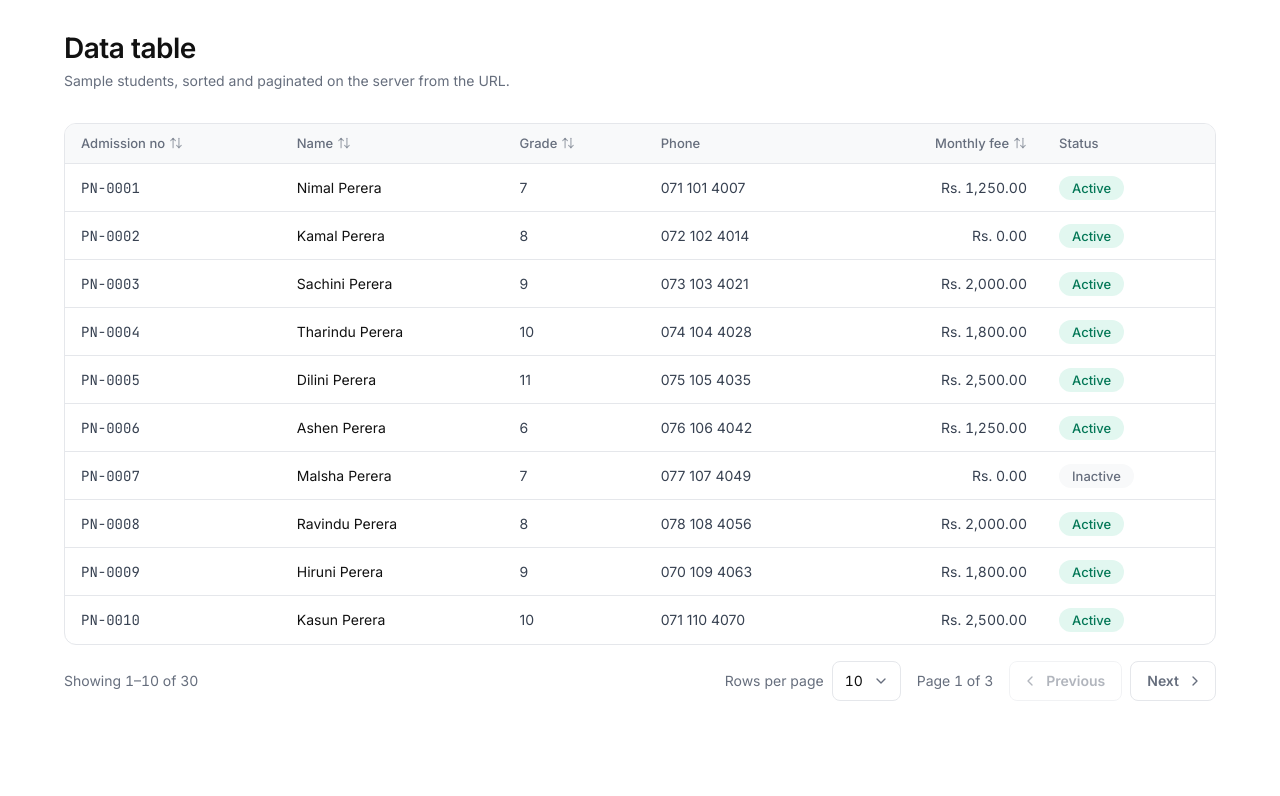
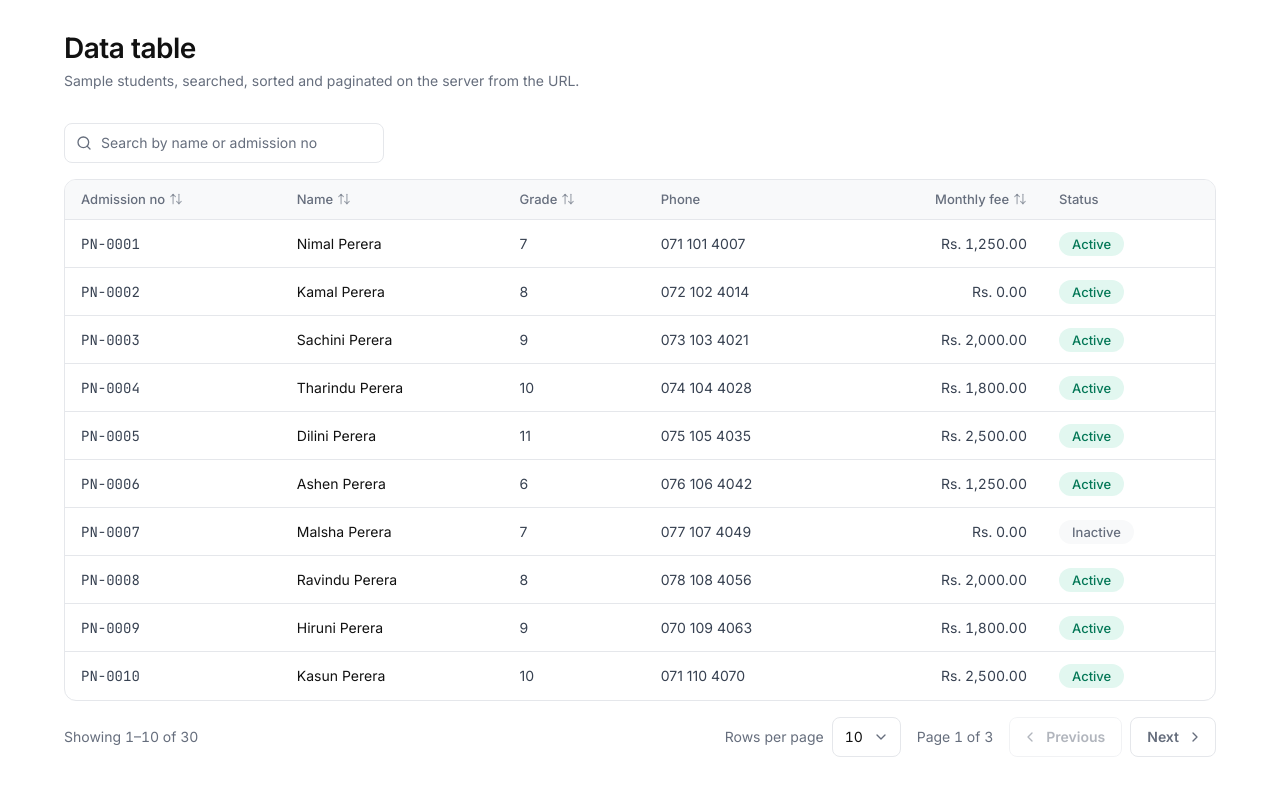
Before and after one commit to hashan1998-it/Panthiya, a Next.js app: page /styleguide/data-table in a window 1280 px wide. Shown: the top 796 px of the page. Built offline with nearby package versions, Linux system fonts and the light colour scheme.

Commit message:
feat: add debounced search to DataTable

```diff
--- a/src/app/styleguide/data-table/page.tsx
+++ b/src/app/styleguide/data-table/page.tsx
@@ -3,7 +3,12 @@ import type { Metadata } from "next";
 import { PageHeader } from "@/components/shared/page-header";
 import { Skeleton } from "@/components/ui/skeleton";
 import { getPageInfo, parseTableParams } from "@/lib/table-params";
-import { DEMO_SORTABLE_COLUMNS, SAMPLE_STUDENTS, sortStudents } from "./sample-students";
+import {
+  DEMO_SORTABLE_COLUMNS,
+  SAMPLE_STUDENTS,
+  searchStudents,
+  sortStudents,
+} from "./sample-students";
 import { StudentsTable } from "./students-table";
 
 export const metadata: Metadata = {
@@ -14,7 +19,8 @@ type SearchParams = Promise<Record<string, string | string[] | undefined>>;
 
 async function StudentsResults({ searchParams }: { searchParams: SearchParams }) {
   const params = parseTableParams(await searchParams, DEMO_SORTABLE_COLUMNS);
-  const sorted = sortStudents(SAMPLE_STUDENTS, params.sort);
+  const matching = searchStudents(SAMPLE_STUDENTS, params.q);
+  const sorted = sortStudents(matching, params.sort);
   const { offset } = getPageInfo(sorted.length, params.page, params.pageSize);
   const students = sorted.slice(offset, offset + params.pageSize);
 
@@ -26,7 +32,7 @@ export default function DataTableDemoPage({ searchParams }: { searchParams: Sear
     <main className="mx-auto flex w-full max-w-300 flex-col gap-8 px-4 py-8 md:px-6">
       <PageHeader
         title="Data table"
-        description="Sample students, sorted and paginated on the server from the URL."
+        description="Sample students, searched, sorted and paginated on the server from the URL."
       />
       <Suspense fallback={<Skeleton className="h-96 w-full rounded-xl" />}>
         <StudentsResults searchParams={searchParams} />
--- a/src/app/styleguide/data-table/sample-students.ts
+++ b/src/app/styleguide/data-table/sample-students.ts
@@ -44,6 +44,17 @@ export const SAMPLE_STUDENTS: DemoStudent[] = SURNAMES.flatMap((surname, s) =>
   }),
 );
 
+export function searchStudents(students: DemoStudent[], q: string): DemoStudent[] {
+  if (!q) return students;
+
+  const needle = q.toLowerCase();
+  return students.filter(
+    (student) =>
+      student.name.toLowerCase().includes(needle) ||
+      student.admissionNo.toLowerCase().includes(needle),
+  );
+}
+
 export function sortStudents(students: DemoStudent[], sort: TableSort | null): DemoStudent[] {
   if (!sort) return students;
 
--- a/src/app/styleguide/data-table/students-table.tsx
+++ b/src/app/styleguide/data-table/students-table.tsx
@@ -51,6 +51,7 @@ export function StudentsTable({ students, rowCount }: StudentsTableProps) {
       data={students}
       rowCount={rowCount}
       sortableColumns={DEMO_SORTABLE_COLUMNS}
+      searchPlaceholder="Search by name or admission no"
       getRowId={(student) => student.id}
     />
   );
--- a/src/components/shared/data-table.tsx
+++ b/src/components/shared/data-table.tsx
@@ -1,6 +1,6 @@
 "use client";
 
-import { Suspense, type ReactNode } from "react";
+import { Suspense, useEffect, useState, type ReactNode } from "react";
 import {
   createColumnHelper,
   FlexRender,
@@ -22,10 +22,13 @@ import {
   ChevronLeft,
   ChevronRight,
   Inbox,
+  Search,
+  SearchX,
 } from "lucide-react";
 import { EmptyState } from "@/components/shared/empty-state";
 import { useTableParams } from "@/components/shared/use-table-params";
 import { Button } from "@/components/ui/button";
+import { Input } from "@/components/ui/input";
 import {
   Table,
   TableBody,
@@ -37,6 +40,7 @@ import {
 import {
   DEFAULT_PAGE_SIZE,
   getPageInfo,
+  MAX_SEARCH_LENGTH,
   PAGE_SIZE_OPTIONS,
   parseTableParams,
   type PageInfo,
@@ -67,12 +71,14 @@ type DataTableProps<TData extends RowData> = {
   label: string;
   rowCount?: number;
   sortableColumns?: readonly string[];
+  searchPlaceholder?: string;
   getRowId?: (row: TData) => string;
   emptyState?: ReactNode;
 };
 
 type DataTableViewProps<TData extends RowData> = DataTableProps<TData> & {
   sort: TableSort | null;
+  q: string;
   page: number;
   pageSize: number;
   onChange?: (change: TableParamsChange) => void;
@@ -80,6 +86,7 @@ type DataTableViewProps<TData extends RowData> = DataTableProps<TData> & {
 };
 
 const NO_SORTABLE_COLUMNS: readonly string[] = [];
+const SEARCH_DEBOUNCE_MS = 300;
 
 function alignClass(align: DataTableColumnMeta["align"]) {
   return align === "right" ? "text-right tabular-nums" : undefined;
@@ -95,9 +102,11 @@ function DataTableView<TData extends RowData>({
   label,
   rowCount,
   sortableColumns = NO_SORTABLE_COLUMNS,
+  searchPlaceholder,
   getRowId,
   emptyState,
   sort,
+  q,
   page,
   pageSize,
   onChange,
@@ -141,6 +150,15 @@ function DataTableView<TData extends RowData>({
 
   return (
     <div className="flex flex-col gap-4">
+      {searchPlaceholder && (
+        <div className="flex flex-col gap-4 md:flex-row md:items-center">
+          <DataTableSearch
+            q={q}
+            placeholder={searchPlaceholder}
+            onSearch={onChange ? (nextQ) => onChange({ q: nextQ }) : undefined}
+          />
+        </div>
+      )}
       <Table
         aria-label={label}
         aria-busy={isPending}
@@ -215,20 +233,29 @@ function DataTableView<TData extends RowData>({
           ) : (
             <TableRow className="hover:bg-transparent">
               <TableCell colSpan={columnCount} className="h-auto p-0 whitespace-normal">
-                {emptyState ?? (
+                {q ? (
                   <EmptyState
-                    icon={Inbox}
-                    title="No results"
-                    description="There's nothing to show here yet."
+                    icon={SearchX}
+                    title={`No results for "${q}"`}
+                    description="Check the spelling or try a different search."
                     className="rounded-none border-0 bg-transparent"
                   />
+                ) : (
+                  (emptyState ?? (
+                    <EmptyState
+                      icon={Inbox}
+                      title="No results"
+                      description="There's nothing to show here yet."
+                      className="rounded-none border-0 bg-transparent"
+                    />
+                  ))
                 )}
               </TableCell>
             </TableRow>
           )}
         </TableBody>
       </Table>
-      {pageInfo && rowCount !== undefined && onChange && (
+      {pageInfo && rowCount !== undefined && rowCount > 0 && onChange && (
         <DataTablePagination
           pageInfo={pageInfo}
           rowCount={rowCount}
@@ -240,6 +267,42 @@ function DataTableView<TData extends RowData>({
           onPageSizeChange={(size) => table.setPageSize(size)}
         />
       )}
+    </div>
+  );
+}
+
+type DataTableSearchProps = {
+  q: string;
+  placeholder: string;
+  onSearch?: (q: string) => void;
+};
+
+function DataTableSearch({ q, placeholder, onSearch }: DataTableSearchProps) {
+  const [value, setValue] = useState(q);
+
+  useEffect(() => {
+    if (!onSearch || value.trim() === q) return;
+
+    const timer = setTimeout(() => onSearch(value), SEARCH_DEBOUNCE_MS);
+    return () => clearTimeout(timer);
+  }, [value, q, onSearch]);
+
+  return (
+    <div className="relative w-full md:max-w-xs">
+      <Search
+        aria-hidden
+        className="pointer-events-none absolute top-1/2 left-3 size-4 -translate-y-1/2 text-muted-foreground"
+      />
+      <Input
+        type="search"
+        aria-label={placeholder}
+        placeholder={placeholder}
+        value={value}
+        maxLength={MAX_SEARCH_LENGTH}
+        disabled={!onSearch}
+        onChange={(event) => setValue(event.target.value)}
+        className="pl-9"
+      />
     </div>
   );
 }
@@ -320,6 +383,7 @@ function DataTableWithUrlState<TData extends RowData>(props: DataTableProps<TDat
     <DataTableView
       {...props}
       sort={params.sort}
+      q={params.q}
       page={params.page}
       pageSize={params.pageSize}
       onChange={setTableParams}
@@ -331,7 +395,7 @@ function DataTableWithUrlState<TData extends RowData>(props: DataTableProps<TDat
 export function DataTable<TData extends RowData>(props: DataTableProps<TData>) {
   return (
     <Suspense
-      fallback={<DataTableView {...props} sort={null} page={1} pageSize={DEFAULT_PAGE_SIZE} />}
+      fallback={<DataTableView {...props} sort={null} q="" page={1} pageSize={DEFAULT_PAGE_SIZE} />}
     >
       <DataTableWithUrlState {...props} />
     </Suspense>
--- a/src/lib/table-params.ts
+++ b/src/lib/table-params.ts
@@ -2,7 +2,7 @@ import { z } from "zod";
 
 export const PAGE_SIZE_OPTIONS = [10, 20, 50] as const;
 export const DEFAULT_PAGE_SIZE = 10;
-const MAX_SEARCH_LENGTH = 100;
+export const MAX_SEARCH_LENGTH = 100;
 
 export type TableSort = {
   id: string;
```
